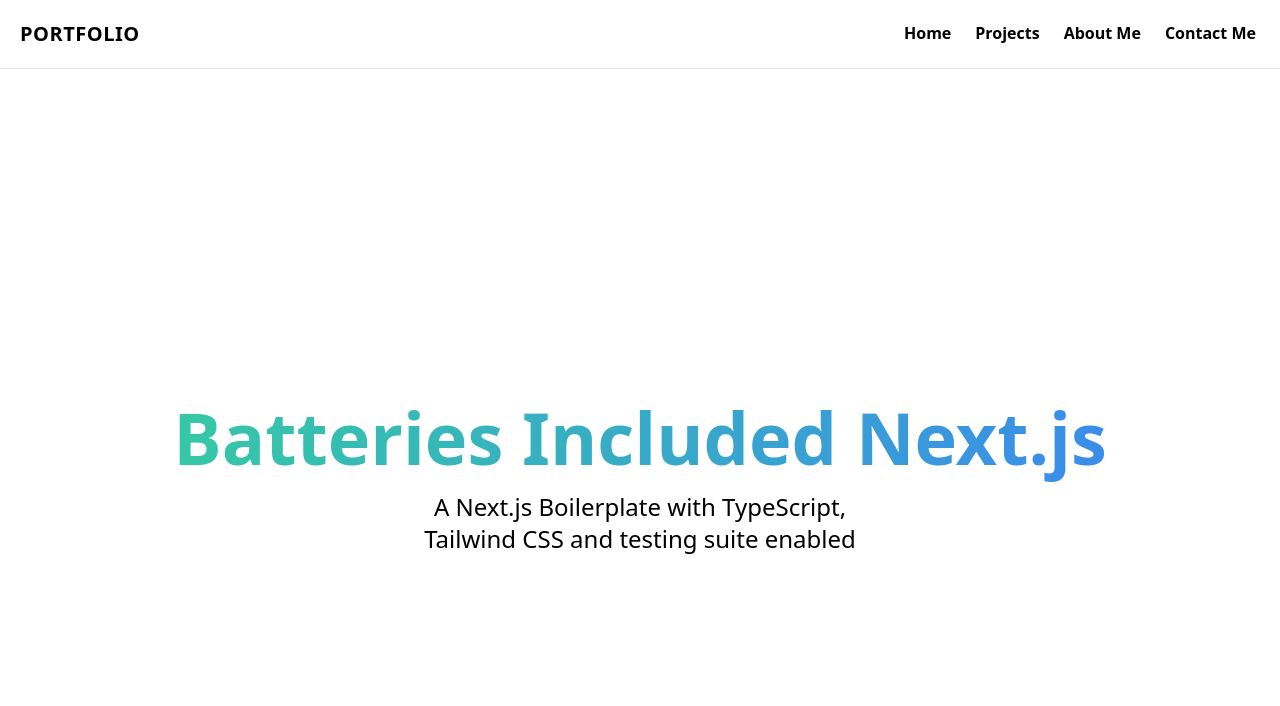
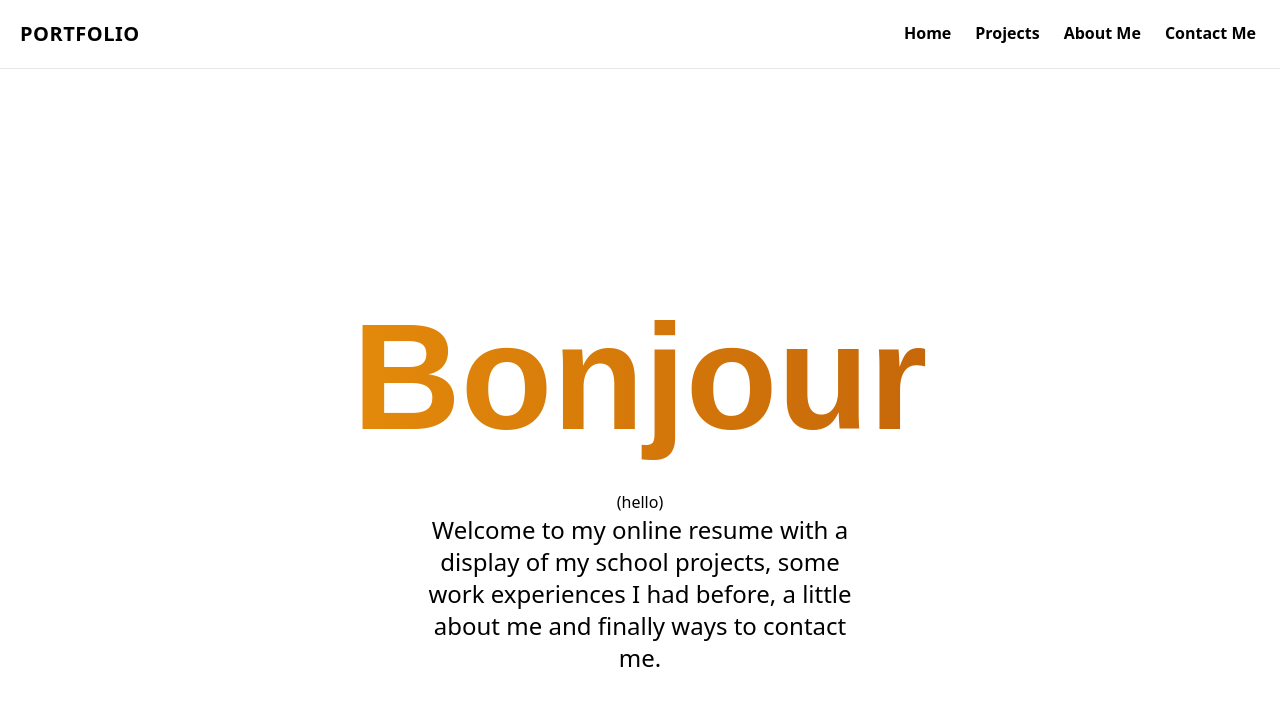
Before and after one commit to Dieselow/my-portfolio, a Next.js app: page / in a window 1280 px wide. Shown: the top 706 px of the page. Built offline with nearby package versions, Linux system fonts and the light colour scheme.

Commit message:
Landing page quick animation

```diff
--- a/pages/_app.tsx
+++ b/pages/_app.tsx
@@ -1,4 +1,5 @@
 import '../styles/globals.css'
+import '../styles/custom.css'
 import type { AppProps } from 'next/app'
 
 function MyApp({ Component, pageProps }: AppProps) {
--- a/pages/index.tsx
+++ b/pages/index.tsx
@@ -6,12 +6,12 @@
             <Navbar/>
             <main>
                 <div className='h-[100vh] flex flex-col justify-center align-middle text-center'>
-                    <h1 className='text-[72px] bg-clip-text text-transparent bg-gradient-to-r from-green-400 to-blue-500 font-extrabold'>
-                        Batteries Included Next.js
+                    <h1 className='fade-in-text  bg-clip-text text-transparent bg-gradient-to-r from-yellow-500 to-yellow-700 font-extrabold'>
+                        Bonjour
                     </h1>
+                    <h3>(hello)</h3>
                     <h2 className='text-2xl max-w-md mx-auto'>
-                        A Next.js Boilerplate with TypeScript, Tailwind CSS and testing
-                        suite enabled
+                        Welcome to my online resume with a display of my school projects, some work experiences I had before, a little about me and finally ways to contact me.
                     </h2>
                 </div>
             </main>
--- /dev/null
+++ b/styles/custom.css
@@ -0,0 +1,55 @@
+.fade-in-text {
+    display: inline-block;
+    font-family: Arial, Helvetica, sans-serif;
+    font-size: 150px;
+    animation: fadeIn linear 2s;
+    -webkit-animation: fadeIn linear 2s;
+    -moz-animation: fadeIn linear 2s;
+    -o-animation: fadeIn linear 2s;
+    -ms-animation: fadeIn linear 2s;
+}
+
+@keyframes fadeIn {
+    0% {
+        opacity: 0;
+    }
+    100% {
+        opacity: 1;
+    }
+}
+
+@-moz-keyframes fadeIn {
+    0% {
+        opacity: 0;
+    }
+    100% {
+        opacity: 1;
+    }
+}
+
+@-webkit-keyframes fadeIn {
+    0% {
+        opacity: 0;
+    }
+    100% {
+        opacity: 1;
+    }
+}
+
+@-o-keyframes fadeIn {
+    0% {
+        opacity: 0;
+    }
+    100% {
+        opacity: 1;
+    }
+}
+
+@-ms-keyframes fadeIn {
+    0% {
+        opacity: 0;
+    }
+    100% {
+        opacity: 1;
+    }
+}
--- a/styles/globals.css
+++ b/styles/globals.css
@@ -591,23 +591,22 @@
 	margin-left: auto;
 	margin-right: auto;
 }
-.mx-1 {
-	margin-left: 0.25rem;
-	margin-right: 0.25rem;
+.mx-3 {
+	margin-left: 0.75rem;
+	margin-right: 0.75rem;
 }
 .my-2 {
 	margin-top: 0.5rem;
 	margin-bottom: 0.5rem;
-}
-.mx-3 {
-	margin-left: 0.75rem;
-	margin-right: 0.75rem;
 }
 .mr-4 {
 	margin-right: 1rem;
 }
 .ml-auto {
 	margin-left: auto;
+}
+.mb-48 {
+	margin-bottom: 12rem;
 }
 .flex {
 	display: flex;
@@ -654,9 +653,6 @@
 .border-b {
 	border-bottom-width: 1px;
 }
-.border-b-8 {
-	border-bottom-width: 8px;
-}
 .border-b-2 {
 	border-bottom-width: 2px;
 }
@@ -666,10 +662,6 @@
 }
 .border-transparent {
 	border-color: transparent;
-}
-.bg-green-400 {
-	--tw-bg-opacity: 1;
-	background-color: rgba(52, 211, 153, var(--tw-bg-opacity));
 }
 .bg-opacity-30 {
 	--tw-bg-opacity: 0.3;
@@ -681,8 +673,15 @@
 	--tw-gradient-from: #34d399;
 	--tw-gradient-stops: var(--tw-gradient-from), var(--tw-gradient-to, rgba(52, 211, 153, 0));
 }
+.from-yellow-500 {
+	--tw-gradient-from: #f59e0b;
+	--tw-gradient-stops: var(--tw-gradient-from), var(--tw-gradient-to, rgba(245, 158, 11, 0));
+}
 .to-blue-500 {
 	--tw-gradient-to: #3b82f6;
+}
+.to-yellow-700 {
+	--tw-gradient-to: #b45309;
 }
 .bg-clip-text {
 	-webkit-background-clip: text;
@@ -693,14 +692,6 @@
 }
 .p-2 {
 	padding: 0.5rem;
-}
-.px-3 {
-	padding-left: 0.75rem;
-	padding-right: 0.75rem;
-}
-.py-2 {
-	padding-top: 0.5rem;
-	padding-bottom: 0.5rem;
 }
 .text-center {
 	text-align: center;
@@ -719,6 +710,12 @@
 	font-size: 1.25rem;
 	line-height: 1.75rem;
 }
+.text-\[64px\] {
+	font-size: 64px;
+}
+.text-\[24px\] {
+	font-size: 24px;
+}
 .font-extrabold {
 	font-weight: 800;
 }
@@ -734,10 +731,6 @@
 .text-transparent {
 	color: transparent;
 }
-.text-white {
-	--tw-text-opacity: 1;
-	color: rgba(255, 255, 255, var(--tw-text-opacity));
-}
 .text-black {
 	--tw-text-opacity: 1;
 	color: rgba(0, 0, 0, var(--tw-text-opacity));
@@ -745,11 +738,6 @@
 .outline-none {
 	outline: 2px solid transparent;
 	outline-offset: 2px;
-}
-.backdrop-blur {
-	--tw-backdrop-blur: blur(8px);
-	-webkit-backdrop-filter: var(--tw-backdrop-filter);
-	        backdrop-filter: var(--tw-backdrop-filter);
 }
 .backdrop-blur-lg {
 	--tw-backdrop-blur: blur(16px);
@@ -767,23 +755,12 @@
 	transition-timing-function: cubic-bezier(0.4, 0, 0.2, 1);
 	transition-duration: 150ms;
 }
-.duration-150 {
-	transition-duration: 150ms;
-}
 .duration-500 {
 	transition-duration: 500ms;
-}
-.hover\:border-purple-500:hover {
-	--tw-border-opacity: 1;
-	border-color: rgba(139, 92, 246, var(--tw-border-opacity));
 }
 .hover\:border-black:hover {
 	--tw-border-opacity: 1;
 	border-color: rgba(0, 0, 0, var(--tw-border-opacity));
-}
-.hover\:bg-green-600:hover {
-	--tw-bg-opacity: 1;
-	background-color: rgba(5, 150, 105, var(--tw-bg-opacity));
 }
 .hover\:bg-blue-700:hover {
 	--tw-bg-opacity: 1;
```
Also changed, not shown: 1 other file (tests, documents, lock files or other folders).
